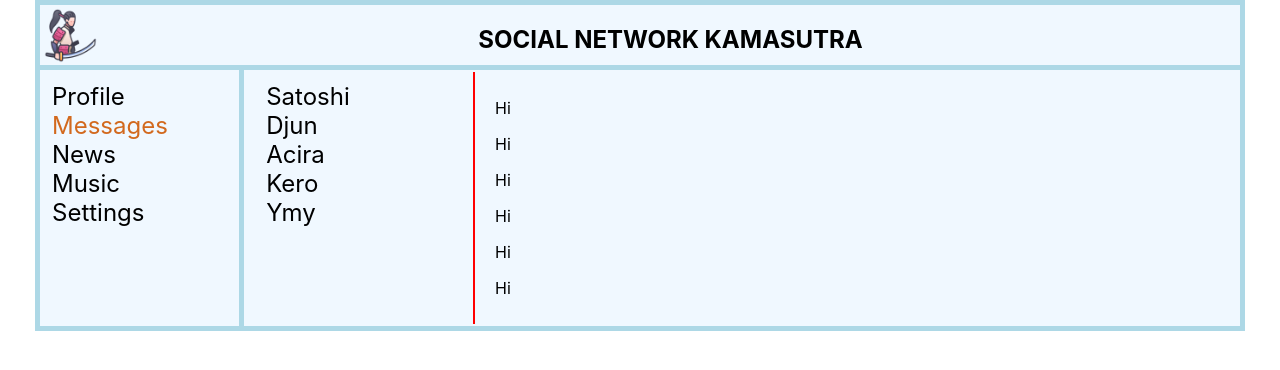
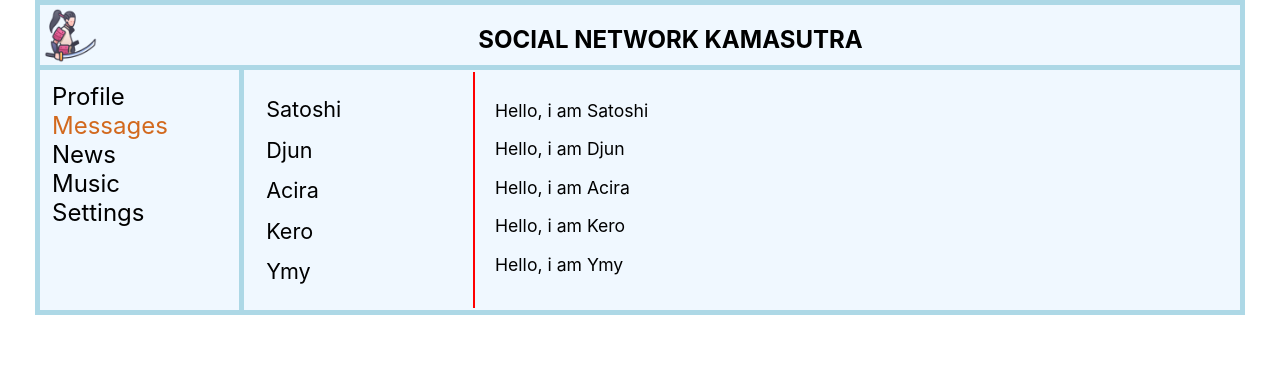
Before and after one commit to Rumata-SL/Social_Network, a React (Create React App) app: page /Dialogs in a window 1280 px wide. Shown: the top 370 px of the page. Built offline with nearby package versions, Linux system fonts and the light colour scheme.

Commit message:
Slight changes

```diff
--- a/src/components/dialogs/dialogs.module.css
+++ b/src/components/dialogs/dialogs.module.css
@@ -13,3 +13,9 @@
     margin-left: 10px;
     padding: 10px;
 }
+.dialog_messages{
+    font-size: 1.1em;
+}
+.dialog_items{
+    font-size: 0.9em;
+}
--- a/src/components/dialogs/dialogs.tsx
+++ b/src/components/dialogs/dialogs.tsx
@@ -8,21 +8,11 @@ export const Dialogs = () => {
     return (
         <div className={d.dialogs}>
             <div className={d.dialog_items}>
-                <DialogsUsers id={1} name="Satoshi"/>
-                <DialogsUsers id={2} name="Djun"/>
-                <DialogsUsers id={3} name="Acira"/>
-                <DialogsUsers id={4} name="Kero"/>
-                <DialogsUsers id={5} name="Ymy"/>
+                <DialogsUsers />
             </div>
             <div className={d.dialog_messages}>
-                <UserMessage message="Hi"/>
-                <UserMessage message="Hi"/>
-                <UserMessage message="Hi"/>
-                <UserMessage message="Hi"/>
-                <UserMessage message="Hi"/>
-                <UserMessage message="Hi"/>
+                <UserMessage/>
             </div>
-
         </div>
     )
 }
--- a/src/components/dialogs/dialogsusers/dialogsuser.tsx
+++ b/src/components/dialogs/dialogsusers/dialogsuser.tsx
@@ -1,17 +1,32 @@
 import React, {FC} from "react";
 import du from "../dialogs.module.css";
 import {NavLink} from "react-router-dom";
-
+import {Post} from "../../profile/Mypost/post/post";
 
 type UsersProps = {
     id: number;
     name: string;
 }
+const DUsers = [
+    {id:1, name: "Satoshi"},
+    {id:2, name: "Djun"},
+    {id:3, name: "Acira"},
+    {id:4, name: "Kero"},
+    {id:5, name: "Ymy"},
+]
 
-export const DialogsUsers: FC<UsersProps> = ({id, name}) => {
+export const DialogsUsers: FC= () => {
+    let DUser = DUsers.map(item => {
+        return (
+            <div key={item.id} className={du.item}>
+                <p><NavLink to={`${item.id}`}>{item.name}</NavLink></p>
+            </div>
+        )
+    });
+
     return (
         <div className={du.item}>
-            <NavLink to={`${id}`}>{name}</NavLink>
+            {DUser}
         </div>
     )
 }
--- a/src/components/dialogs/usermessage/usermessage.tsx
+++ b/src/components/dialogs/usermessage/usermessage.tsx
@@ -2,13 +2,28 @@ import React, {FC} from "react";
 
 
 type MessageProps = {
+    id: number;
     message: string;
 }
+const UsMessages = [
+    {id: 1, message: "Hello, i am Satoshi"},
+    {id: 2, message: "Hello, i am Djun"},
+    {id: 3, message: "Hello, i am Acira"},
+    {id: 4, message: "Hello, i am Kero"},
+    {id: 5, message: "Hello, i am Ymy"},
+]
 
-export const UserMessage: FC<MessageProps> = ({message}) => {
+export const UserMessage: FC = () => {
+    const UMessage = UsMessages.map(item => {
+        return (
+            <div key={item.id}>
+                <p>{item.message}</p>
+            </div>
+        )
+    });
     return (
         <div>
-            <p>{message}</p>
+            {UMessage}
         </div>
     )
 }
```
